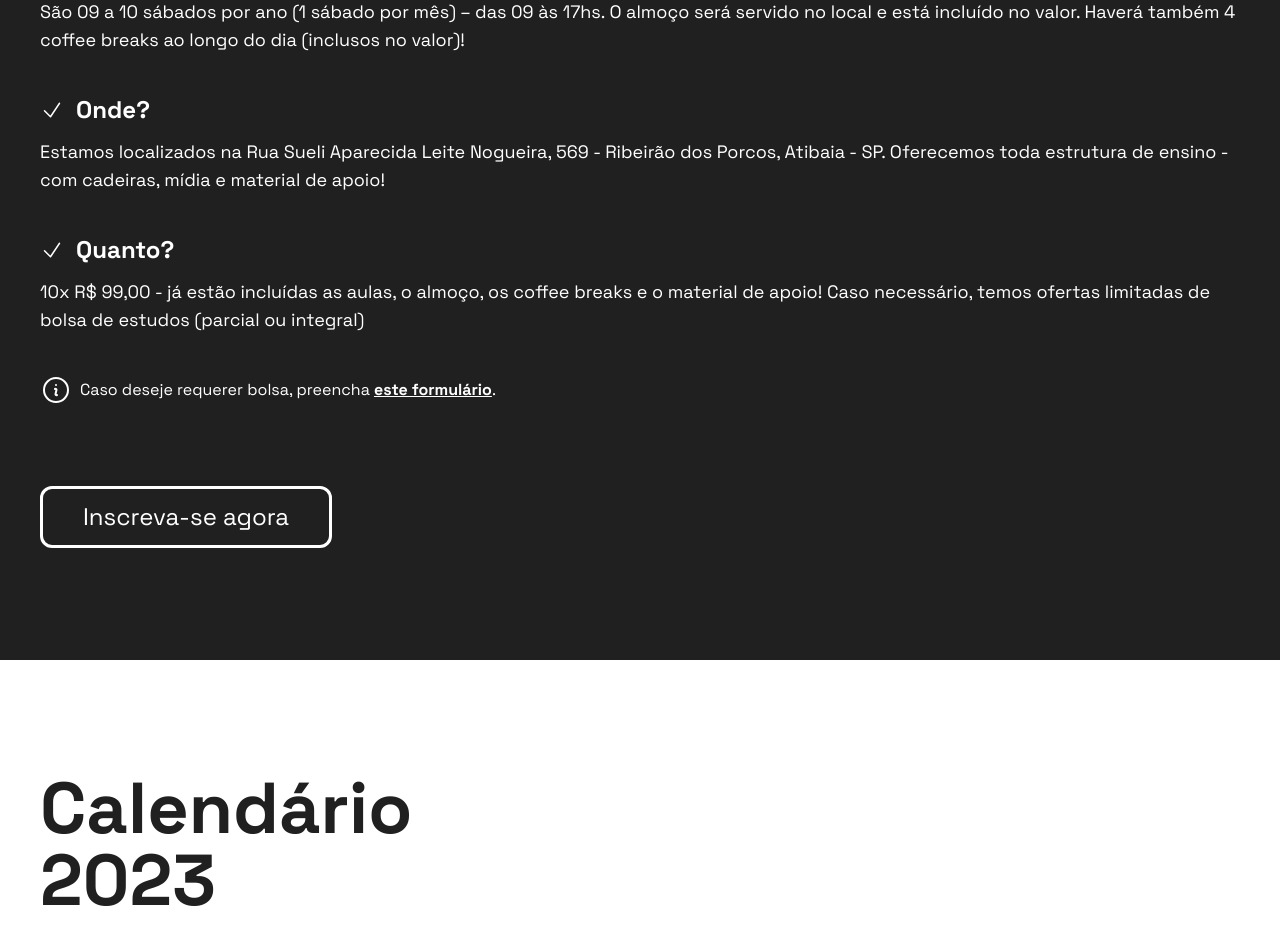
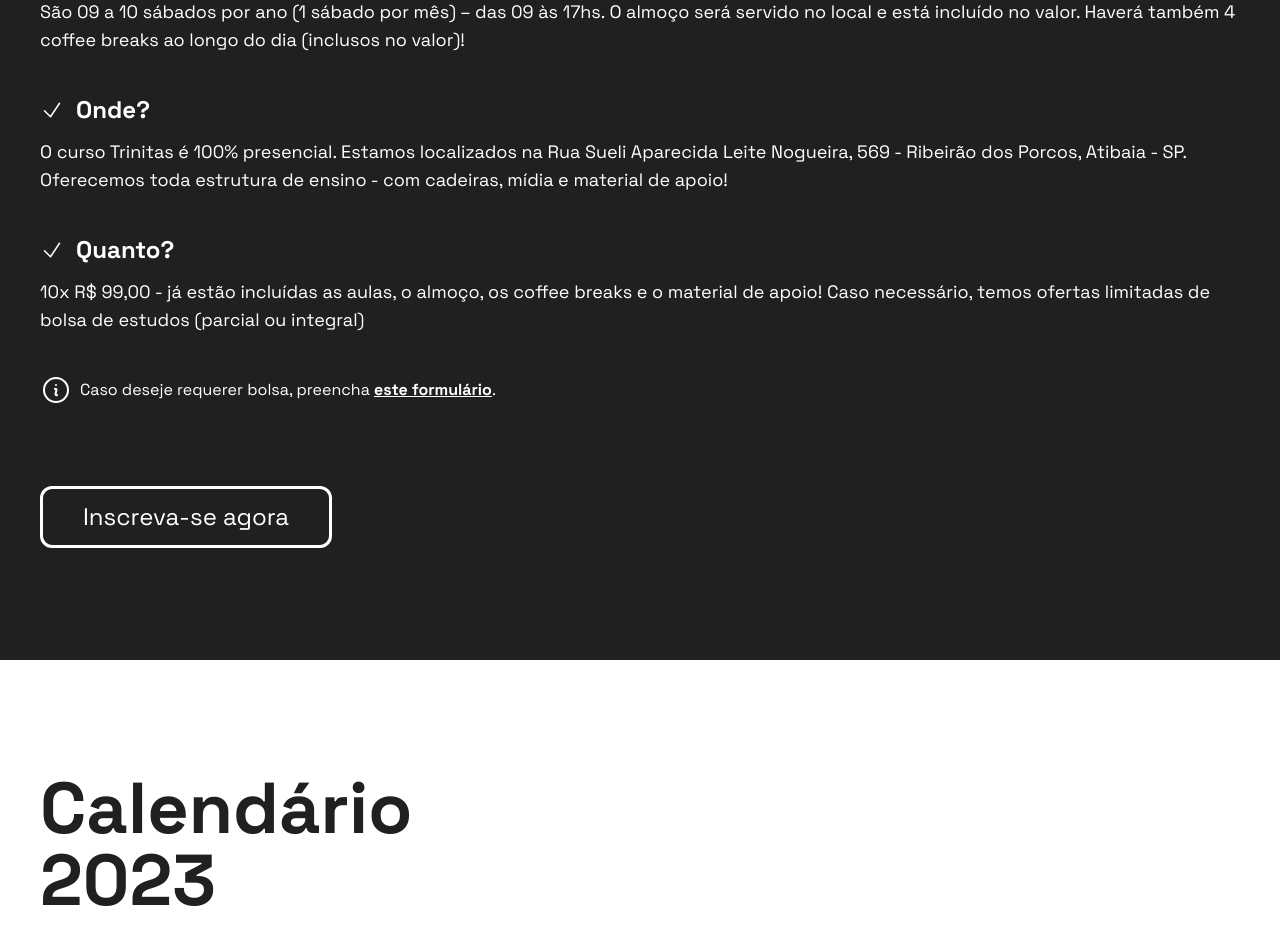
Before and after one commit to filipeveronezi/trinitas, a Next.js app: page / in a window 1280 px wide. Shown: the part 3240-4175 px from the top of the page. Built offline with nearby package versions, Linux system fonts and the light colour scheme.

Commit message:
chore: update faq content

```diff
--- a/components/FAQ/data.ts
+++ b/components/FAQ/data.ts
@@ -9,7 +9,7 @@ const FAQData = [
   },
   {
     question: 'Onde?',
-    answer: 'Estamos localizados na Rua Sueli Aparecida Leite Nogueira, 569 - Ribeirão dos Porcos, Atibaia - SP. Oferecemos toda estrutura de ensino - com cadeiras, mídia e material de apoio!'
+    answer: 'O curso Trinitas é 100% presencial. Estamos localizados na Rua Sueli Aparecida Leite Nogueira, 569 - Ribeirão dos Porcos, Atibaia - SP. Oferecemos toda estrutura de ensino - com cadeiras, mídia e material de apoio!'
   },
   {
     question: 'Quanto?',
```
